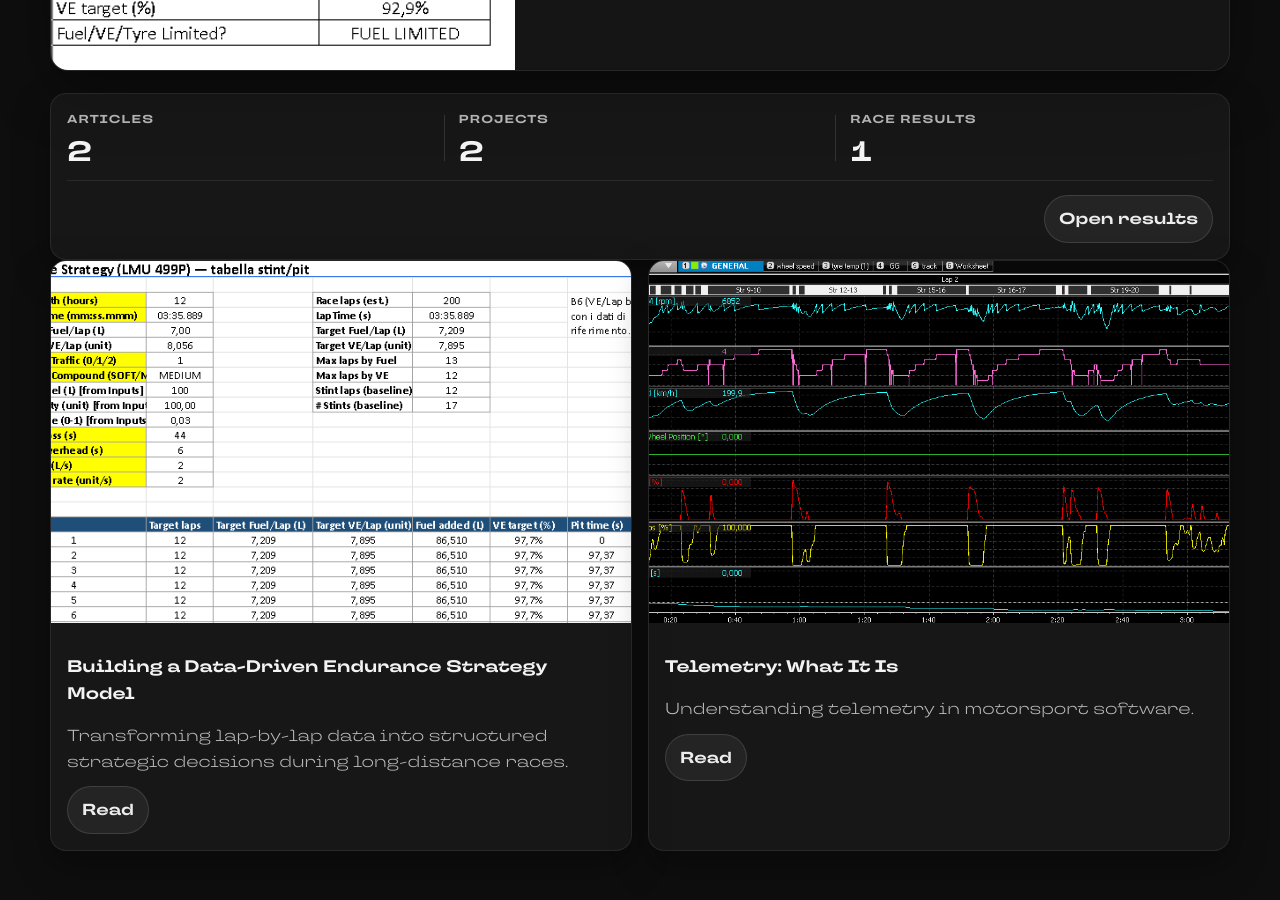
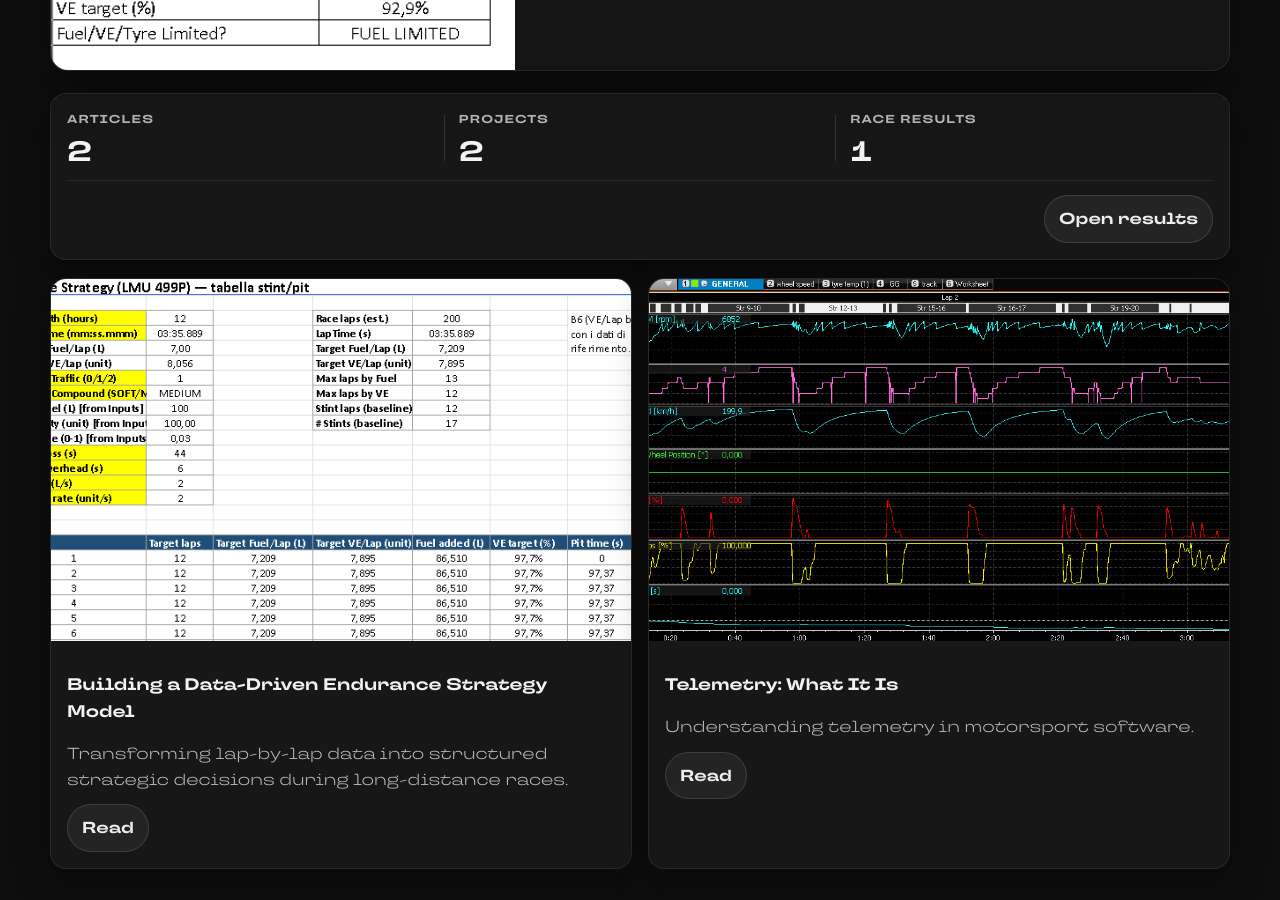
Before and after one commit to PietroCiuffreda3/motorsport-software-notes, a Jekyll site: the page built from index.md, in a window 1280 px wide and 900 px high, scrolled down 1246 px. Built offline with Jekyll 4.4.1, drawn with Linux system fonts in a browser that asks for light colours.

Commit message:
Add margin-top and margin-bottom to .u-stats for improved spacing

```diff
--- a/_sass/custom.scss
+++ b/_sass/custom.scss
@@ -549,7 +549,8 @@ pre code{
 /* Home stats (reuses .u-news-card skin) */
 .u-stats{
   padding: 16px;
-  margin: 18px 0 0 0;
+  margin-top: 18px;
+  margin-bottom: 18px;
 }
 
 .u-stats__row{
```
